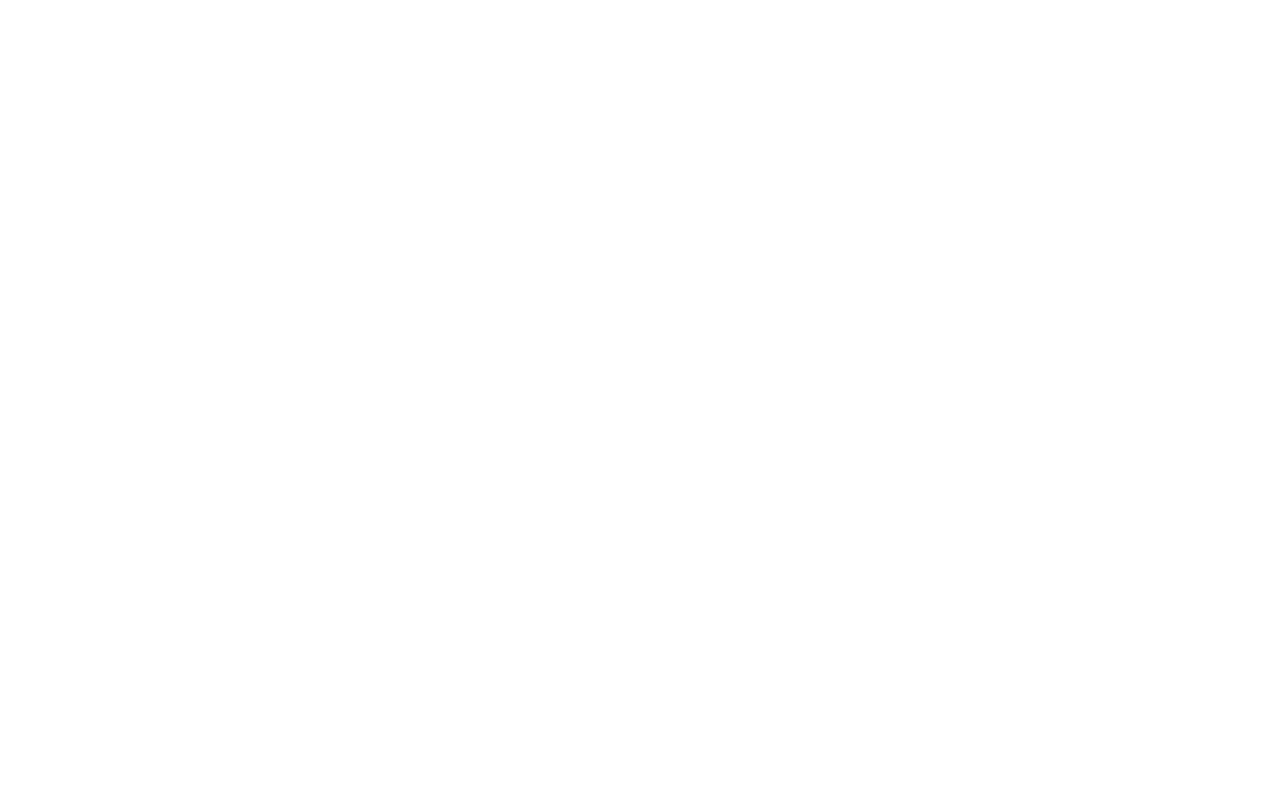
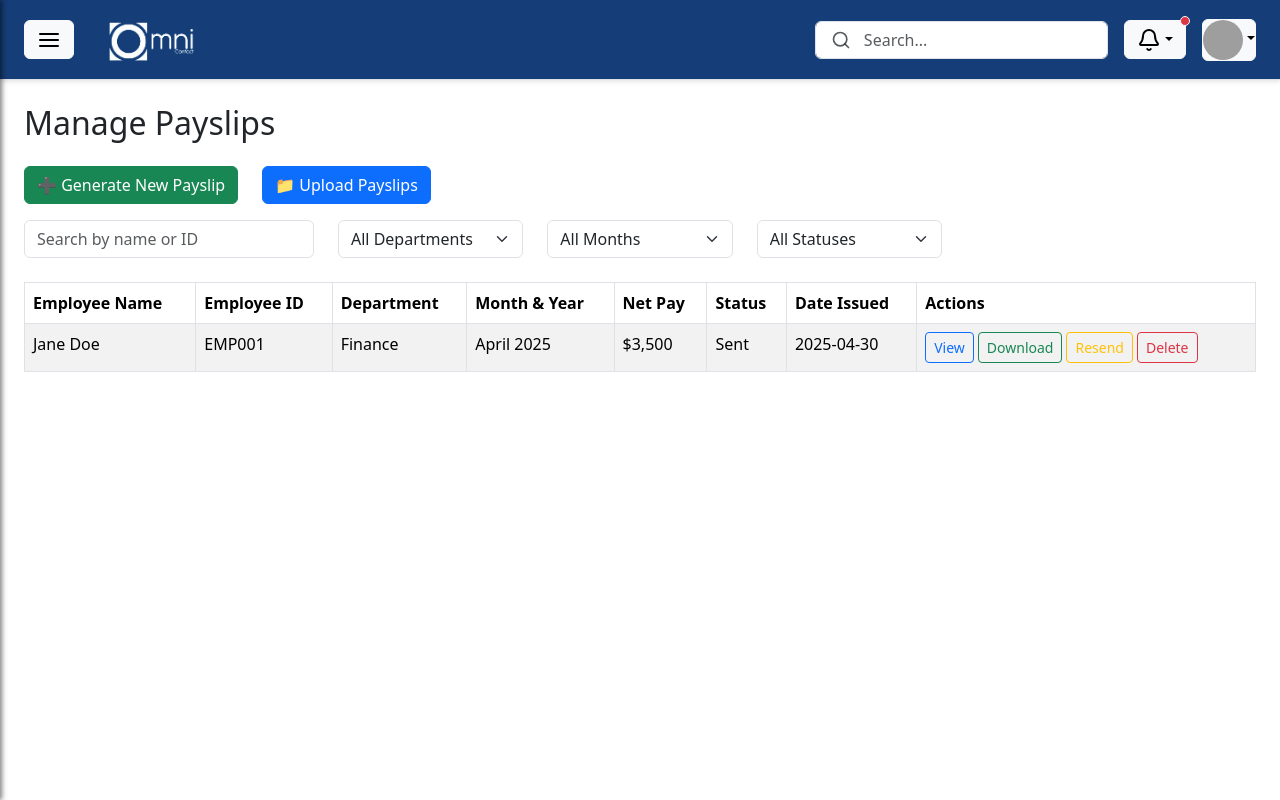
Before and after one commit to kundi04/Payslip-Frontend, a React (Vite) app: page /payslips in a window 1280 px wide. Before the commit this address had no page. Built offline with nearby package versions, Linux system fonts and the light colour scheme; grey boxes are pictures that could not be loaded.

Commit message:
some changes

```diff
--- a/src/App.jsx
+++ b/src/App.jsx
@@ -11,6 +11,7 @@
 import EmployeeSidebar from "./components/EmployeeSidebar";
 import SuperUser from "./pages/SuperUser";
 import Settings from './pages/Settings';
+import Payslips from "./pages/Payslips"
 import AdminSettings from './pages/AdminSettings';
 
 const AppContent = () => {
@@ -25,7 +26,7 @@
     location.pathname.startsWith("/admin-dashboard") ||
     location.pathname.startsWith("/employees") ||
     location.pathname.startsWith("/employee-dashboard") ||
-    location.pathname.startsWith("/my-payslips") ||
+    location.pathname.startsWith("/payslips") ||
     location.pathname.startsWith("/user-settings") ||
     location.pathname.startsWith("/admin-settings")||
     location.pathname.startsWith("/super-user");
@@ -67,6 +68,8 @@
           <Route path="/user-settings" element={<Settings />} />
           <Route path="/super-user" element={<SuperUser sidebarOpen={isSidebarOpen}/>} />
           <Route path="/admin-settings" element={<AdminSettings />} />
+          <Route path="/payslips" element={<Payslips/>} />
+
         </Routes>
       </div>
     </div>
--- /dev/null
+++ b/src/pages/Payslips.jsx
@@ -0,0 +1,254 @@
+import React, { useState } from 'react';
+import {
+  Container,
+  Row,
+  Col,
+  Button,
+  Table,
+  Form,
+  FormControl,
+  Modal
+} from 'react-bootstrap';
+import { FaPlus, FaFileUpload } from 'react-icons/fa';
+import 'bootstrap/dist/css/bootstrap.min.css';
+
+const Payslips = () => {
+  const [searchTerm, setSearchTerm] = useState('');
+  const [filterDept, setFilterDept] = useState('');
+  const [filterStatus, setFilterStatus] = useState('');
+  const [filterMonth, setFilterMonth] = useState('');
+  const [showOptionModal, setShowOptionModal] = useState(false);
+  const [showUploadModal, setShowUploadModal] = useState(false);
+  const [showSingleAddModal, setShowSingleAddModal] = useState(false);
+  const [selectedFile, setSelectedFile] = useState(null);
+
+  const payslips = [
+    {
+      id: 1,
+      employeeName: 'Jane Doe',
+      employeeId: 'EMP001',
+      department: 'Finance',
+      monthYear: 'April 2025',
+      netPay: '$3,500',
+      status: 'Sent',
+      dateIssued: '2025-04-30'
+    }
+  ];
+
+  const filteredPayslips = payslips.filter((p) => {
+    return (
+      (p.employeeName.toLowerCase().includes(searchTerm.toLowerCase()) ||
+        p.employeeId.toLowerCase().includes(searchTerm.toLowerCase())) &&
+      (!filterDept || p.department === filterDept) &&
+      (!filterStatus || p.status === filterStatus) &&
+      (!filterMonth || p.monthYear.includes(filterMonth))
+    );
+  });
+
+  const handleShowOptionModal = () => {
+    setShowOptionModal(true);
+  };
+
+  const handleSingleAdd = () => {
+    setShowOptionModal(false);
+    setShowSingleAddModal(true);
+  };
+
+  const handleBulkAdd = () => {
+    setShowOptionModal(false);
+    setShowUploadModal(true);
+  };
+
+  const handleFileUpload = (event) => {
+    const file = event.target.files[0];
+    const allowedTypes = [
+      'application/pdf',
+      'application/vnd.ms-excel',
+      'application/vnd.openxmlformats-officedocument.spreadsheetml.sheet'
+    ];
+
+    if (file && allowedTypes.includes(file.type)) {
+      setSelectedFile(file);
+      console.log('File selected:', file);
+    } else {
+      alert('Please select a valid PDF or Excel file');
+    }
+  };
+
+  return (
+    <Container fluid className="p-4">
+      <h2 className="mb-4">Manage Payslips</h2>
+
+      <Row className="mb-3">
+        <Col md="auto">
+          <Button variant="success">➕ Generate New Payslip</Button>
+        </Col>
+        <Col md="auto">
+          <Button variant="primary" onClick={handleShowOptionModal}>📁 Upload Payslips</Button>
+        </Col>
+      </Row>
+
+      <Row className="mb-4">
+        <Col md={3}>
+          <FormControl
+            placeholder="Search by name or ID"
+            value={searchTerm}
+            onChange={(e) => setSearchTerm(e.target.value)}
+          />
+        </Col>
+        <Col md={2}>
+          <Form.Select onChange={(e) => setFilterDept(e.target.value)}>
+            <option value="">All Departments</option>
+            <option value="Finance">Finance</option>
+            <option value="HR">HR</option>
+            <option value="IT">IT</option>
+          </Form.Select>
+        </Col>
+        <Col md={2}>
+          <Form.Select onChange={(e) => setFilterMonth(e.target.value)}>
+            <option value="">All Months</option>
+            <option value="April 2025">April 2025</option>
+            <option value="March 2025">March 2025</option>
+          </Form.Select>
+        </Col>
+        <Col md={2}>
+          <Form.Select onChange={(e) => setFilterStatus(e.target.value)}>
+            <option value="">All Statuses</option>
+            <option value="Sent">Sent</option>
+            <option value="Pending">Pending</option>
+            <option value="Failed">Failed</option>
+          </Form.Select>
+        </Col>
+      </Row>
+
+      <Table striped bordered hover responsive>
+        <thead>
+          <tr>
+            <th>Employee Name</th>
+            <th>Employee ID</th>
+            <th>Department</th>
+            <th>Month & Year</th>
+            <th>Net Pay</th>
+            <th>Status</th>
+            <th>Date Issued</th>
+            <th>Actions</th>
+          </tr>
+        </thead>
+        <tbody>
+          {filteredPayslips.map((p) => (
+            <tr key={p.id}>
+              <td>{p.employeeName}</td>
+              <td>{p.employeeId}</td>
+              <td>{p.department}</td>
+              <td>{p.monthYear}</td>
+              <td>{p.netPay}</td>
+              <td>{p.status}</td>
+              <td>{p.dateIssued}</td>
+              <td>
+                <Button variant="outline-primary" size="sm" className="me-1">View</Button>
+                <Button variant="outline-success" size="sm" className="me-1">Download</Button>
+                <Button variant="outline-warning" size="sm" className="me-1">Resend</Button>
+                <Button variant="outline-danger" size="sm">Delete</Button>
+              </td>
+            </tr>
+          ))}
+        </tbody>
+      </Table>
+
+      <Modal show={showOptionModal} onHide={() => setShowOptionModal(false)} centered>
+        <Modal.Header closeButton>
+          <Modal.Title>Select Add Method</Modal.Title>
+        </Modal.Header>
+        <Modal.Body>
+          <p>Would you like to generate a single payslip or upload multiple?</p>
+        </Modal.Body>
+        <Modal.Footer>
+          <Button variant='secondary' onClick={handleSingleAdd}>Single Add</Button>
+          <Button variant='primary' onClick={handleBulkAdd}>Bulk Upload</Button>
+        </Modal.Footer>
+      </Modal>
+
+      <Modal show={showUploadModal} onHide={() => setShowUploadModal(false)} centered>
+        <Modal.Header closeButton>
+          <Modal.Title>Upload Payslips</Modal.Title>
+        </Modal.Header>
+        <Modal.Body>
+          <div className="text-center">
+            <FaFileUpload size={40} className="mb-3" />
+            <p>Upload PDF or Excel file containing payslip data</p>
+            <input
+              type="file"
+              className="form-control"
+              accept=".pdf,.xls,.xlsx"
+              onChange={handleFileUpload}
+            />
+            {selectedFile && (
+              <p className="mt-2 text-success">
+                Selected file: {selectedFile.name}
+              </p>
+            )}
+          </div>
+        </Modal.Body>
+        <Modal.Footer>
+          <Button variant="secondary" onClick={() => setShowUploadModal(false)}>
+            Cancel
+          </Button>
+          <Button
+            variant="primary"
+            disabled={!selectedFile}
+            onClick={() => {
+              console.log('Uploading file:', selectedFile);
+              setShowUploadModal(false);
+            }}
+          >
+            Upload
+          </Button>
+        </Modal.Footer>
+      </Modal>
+
+      <Modal show={showSingleAddModal} onHide={() => setShowSingleAddModal(false)} centered>
+        <Modal.Header closeButton>
+          <Modal.Title>Generate Single Payslip</Modal.Title>
+        </Modal.Header>
+        <Modal.Body>
+          <Form>
+            <Form.Group className="mb-3">
+              <Form.Label>Employee Name</Form.Label>
+              <Form.Control type="text" placeholder="Enter name" />
+            </Form.Group>
+            <Form.Group className="mb-3">
+              <Form.Label>Department</Form.Label>
+              <Form.Control type="text" placeholder="Enter department" />
+            </Form.Group>
+            <Form.Group className="mb-3">
+              <Form.Label>Month & Year</Form.Label>
+              <Form.Control type="text" placeholder="e.g. April 2025" />
+            </Form.Group>
+            <Form.Group className="mb-3">
+              <Form.Label>Net Pay</Form.Label>
+              <Form.Control type="text" placeholder="Enter net pay" />
+            </Form.Group>
+            <Form.Group className="mb-3">
+              <Form.Label>Status</Form.Label>
+              <Form.Select>
+                <option value="Sent">Sent</option>
+                <option value="Pending">Pending</option>
+                <option value="Failed">Failed</option>
+              </Form.Select>
+            </Form.Group>
+          </Form>
+        </Modal.Body>
+        <Modal.Footer>
+          <Button variant="secondary" onClick={() => setShowSingleAddModal(false)}>
+            Cancel
+          </Button>
+          <Button variant="primary">
+            Save Payslip
+          </Button>
+        </Modal.Footer>
+      </Modal>
+    </Container>
+  );
+};
+
+export default Payslips;
```
